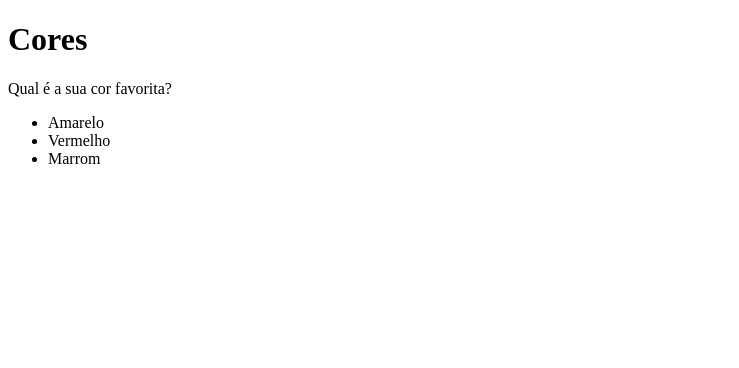
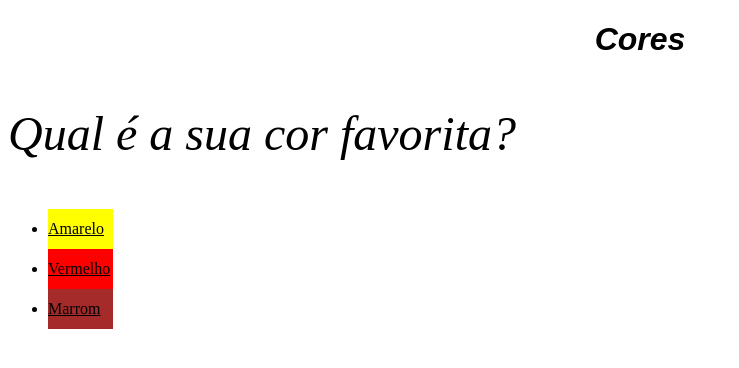
Before and after one commit to ribeiro-henrique/trybe-excercicios, a plain HTML site: page fundamentos/secao-02-introducao-a-html-e-css/dia-02-html-e-css-primeiros-passos-em-css/cores.html in a window 1280 px wide. Shown: the whole page, without its empty margins (0-739 px from the left). Drawn offline with Linux system fonts and the light colour scheme.

Commit message:
adicona cores

```diff
--- a/fundamentos/secao-02-introducao-a-html-e-css/dia-02-html-e-css-primeiros-passos-em-css/cores.html
+++ b/fundamentos/secao-02-introducao-a-html-e-css/dia-02-html-e-css-primeiros-passos-em-css/cores.html
@@ -3,15 +3,59 @@
   <head>
     <meta charset="UTF-8">
     <title>HTML</title>
-    <style></style>
+    <style>
+
+        h1 {
+            font-family: sans-serif;
+            font-style: oblique;
+            text-align: center;
+        }
+
+        p {
+            font-weight: 600px;
+            font-style: italic;
+        }
+
+        body {
+            font-size: 16px;
+            line-height: normal;
+        }
+
+        p {
+            font-size: 3em;
+        }
+
+        ul {
+            line-height: 40px;
+            text-decoration: underline;
+        }
+
+        #amarelo {
+            background-color: yellow;
+            max-width: 65px;
+        }
+
+        #vermelho {
+            background-color: red;
+            max-width: 65px;
+        }
+
+        #marrom {
+            background-color: brown;
+            max-width: 65px;
+        }
+
+
+
+    </style>
   </head>
   <body>
     <h1>Cores</h1>
     <p>Qual é a sua cor favorita?</p>
     <ul>
-      <li>Amarelo</li>
-      <li>Vermelho</li>
-      <li>Marrom</li>
+      <li id="amarelo">Amarelo</li>
+      <li id="vermelho">Vermelho</li>
+      <li id="marrom">Marrom</li>
     </ul>
   </body>
 </html>
```
